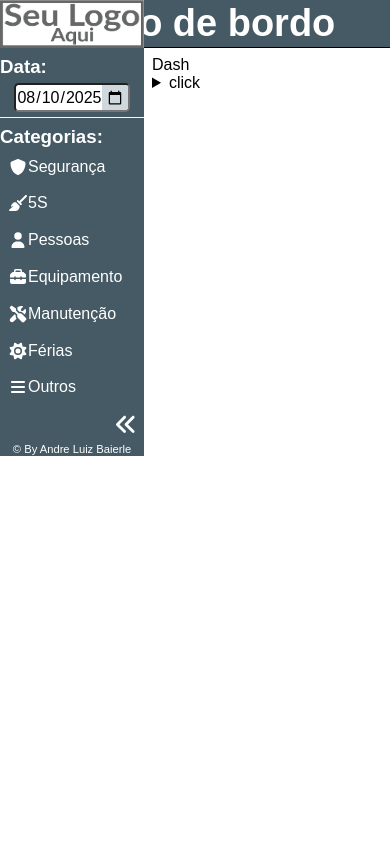
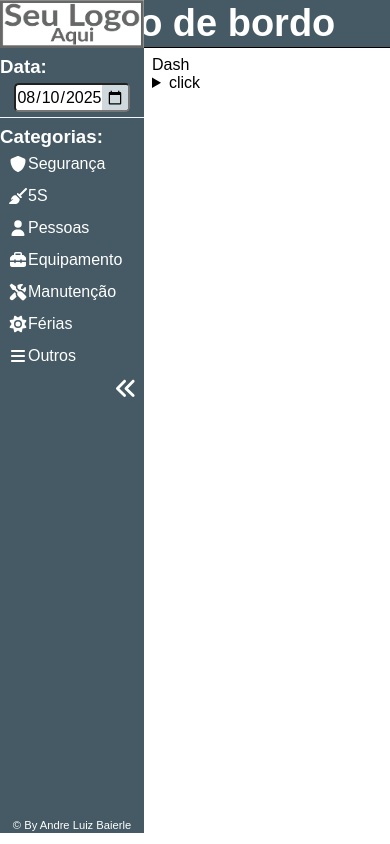
Before and after one commit to LordVonago/daily_operation_maintenance, a React (Vite) app: page / in a window 390 px wide. Built offline with nearby package versions, Linux system fonts and the light colour scheme.

Commit message:
Ajustes nas animações da barra lateral

```diff
--- a/src/Home/Home.jsx
+++ b/src/Home/Home.jsx
@@ -49,10 +49,11 @@ const Home = () => {
     // },
   ];
 
-  const [InputDateValue, setInputDateValue] = useState("");
-  const [leftAsideOpen, setleftAsideOpen] = useState(
-    true || sessionStorage.getItem("drawerPos") === "true"
-  );
+  const [InputDateValue, setInputDateValue] = useState(getDate());
+  const [leftAsideOpen, setleftAsideOpen] = useState(() => {
+    const pr = sessionStorage.getItem("drawerPos");
+    return pr === "true" || pr == null;
+  });
 
   // obtém a data atual
   function getDate() {
@@ -65,7 +66,7 @@ const Home = () => {
   useEffect(() => {
     function storeDate() {
       let date = getDate();
-      setInputDateValue(date);
+      // setInputDateValue(date);
 
       if (sessionStorage.getItem("date")) {
         return;
--- a/src/Home/Home.module.css
+++ b/src/Home/Home.module.css
@@ -1,15 +1,9 @@
-/* .mainContainer {
-  height: 100%;
-} */
-
 .NavBar {
-  /* background-color: gray; */
   background-color: #455a64;
   border-bottom: 1px solid black;
   height: 7vh;
   display: flex;
   align-items: center;
-  /* position: sticky; */
   top: 0px;
   z-index: 1;
   position: relative;
@@ -43,21 +37,19 @@
 
 .pageContainer {
   display: flex;
-  height: 100%;
+  /* height: 100%; */
 
   & .leftAside {
-    /* position: relative; */
-    all: unset;
+    /* all: unset; */
     display: flex;
     flex-direction: column;
-    min-width: fit-content;
+    /* min-width: fit-content; */
     max-width: 13rem;
-    width: 10rem;
-    /* background-color: #333; */
+    width: 9.3rem;
     background-color: #455a64;
     color: #ffffff;
     height: 93vh;
-    transition: all 0.2s ease-in-out;
+    transition: all 0.3s ease-in-out;
 
     & ul {
       list-style: none;
@@ -66,49 +58,44 @@
     & input[type="date"] {
       font-size: 1rem;
       margin: 1rem auto;
-      /* margin-bottom: 1rem; */
       width: 80%;
       border-radius: 0.3rem;
       text-align: center;
-      /* padding: 0.5rem; */
+      transition: all 0.3s ease-in-out;
 
       &::-webkit-calendar-picker-indicator {
         cursor: pointer;
         background-color: #cfd8dc;
         padding: 0.3rem;
-        /* border-radius: 0.4rem; */
       }
     }
     & section:first-child {
       display: flex;
       flex-direction: column;
-      /* align-items: center; */
       border-bottom: 1px solid aliceblue;
-      /* width: 90%; */
-      /* margin: 0 auto; */
     }
-    & section {
-      & h3 {
-        /* text-align: center; */
-        margin: 0.5rem 0.5rem 0 0.5rem;
-      }
+
+    & h3 {
+      margin: 0.5rem 0.5rem 0 0.5rem;
+      transition: all 0.3s ease-in-out;
     }
+
     & .categories {
       display: flex;
       flex-direction: column;
       height: 100%;
+
+      & P {
+        transition: all 0.3s ease-in-out;
+      }
 
       & li {
         display: flex;
         align-items: center;
         height: 2.3rem;
         padding-left: 0.5rem;
-        /* padding-right: 1rem; */
         cursor: pointer;
-        transition: all 0.2s ease-in-out;
-
-        /* vertical-align: middle; */
-        /* scale: 1.1; */
+        transition: all 0.3s ease-in-out;
 
         &:hover {
           font-size: large;
@@ -116,6 +103,10 @@
           background-color: #607d8b;
         }
       }
+    }
+    & footer {
+      transition: all 0.3s ease-in-out;
+      font-size: 0.7rem;
     }
   }
 
@@ -137,7 +128,7 @@
     margin-right: 0.5rem;
     font-size: 1rem;
     height: fit-content;
-    transition: all 0.2s ease-in-out;
+    transition: all 0.3s ease-in-out;
     &:hover {
       scale: 1.1;
       cursor: pointer;
@@ -147,38 +138,27 @@
 
 /* LeftAside fechada */
 .leftAsideColapsed {
-  /* position: relative; */
   all: unset;
   display: flex;
   flex-direction: column;
-  /* min-width: fit-content; */
   width: 3.2rem;
-  /* background-color: #333; */
   background-color: #455a64;
   color: #ffffff;
   height: 93vh;
-  transition: width 0.3s ease-in-out, padding 0.3s ease-in-out;
+  transition: all 0.3s ease-in-out;
 
-  & ul {
-    list-style: none;
+  & section:first-child * {
+    transition: all 0.3s ease-in-out;
+    width: 0px;
+    height: 0px;
+    border: none;
   }
 
-  & input[type="date"] {
-    display: none;
+  & h3 {
+    transition: all 0.3s ease-in-out;
+    font-size: 0px;
   }
-  & section:first-child {
-    display: flex;
-    flex-direction: column;
-    /* align-items: center; */
-    border-bottom: 1px solid aliceblue;
-    /* width: 90%; */
-    /* margin: 0 auto; */
-  }
-  & section {
-    & h3 {
-      display: none;
-    }
-  }
+
   & .categories {
     display: flex;
     flex-direction: column;
@@ -188,12 +168,9 @@
       display: flex;
       align-items: center;
       height: 2.3rem;
-      padding-left: 1rem;
-      padding-right: 1rem;
+      padding: 0 1rem 0 1rem;
       cursor: pointer;
-      transition: all 0.2s;
-      vertical-align: middle;
-      width: 3rem;
+      transition: all 0.3s ease-in-out;
 
       &:hover {
         font-size: large;
@@ -202,7 +179,8 @@
       }
     }
     & p {
-      display: none;
+      font-size: 0px;
+      transition: all 0.3s ease-in-out;
     }
   }
 
@@ -216,18 +194,22 @@
   & footer {
     text-align: center;
     font-size: 2rem;
-    transition: all 0.2s ease-in-out;
+    width: 0px;
+    transition: all 0.3s ease-in-out;
+
     & a {
       color: inherit;
     }
     &:hover {
       scale: 1.1;
-      /* cursor: pointer; */
     }
   }
 }
 
 @media screen and (max-width: 768px) {
+  .pageContainer {
+    height: 93vh;
+  }
   .pageContainer .leftAside,
   .NavBar {
     height: 3rem;
@@ -244,10 +226,16 @@
       width: 100%;
     }
   }
+
+  .pageContainer .leftAside .categories ul li {
+    height: 2rem;
+  }
+
   .pageContainer .leftAside section input[type="date"] {
     /* min-width: 50%; */
     margin: 0.3rem auto;
   }
+
   .pageContainer .leftAside section h3 {
     margin-left: 0;
   }
```
Also changed, not shown: 1 other file (tests, documents, lock files or other folders).
